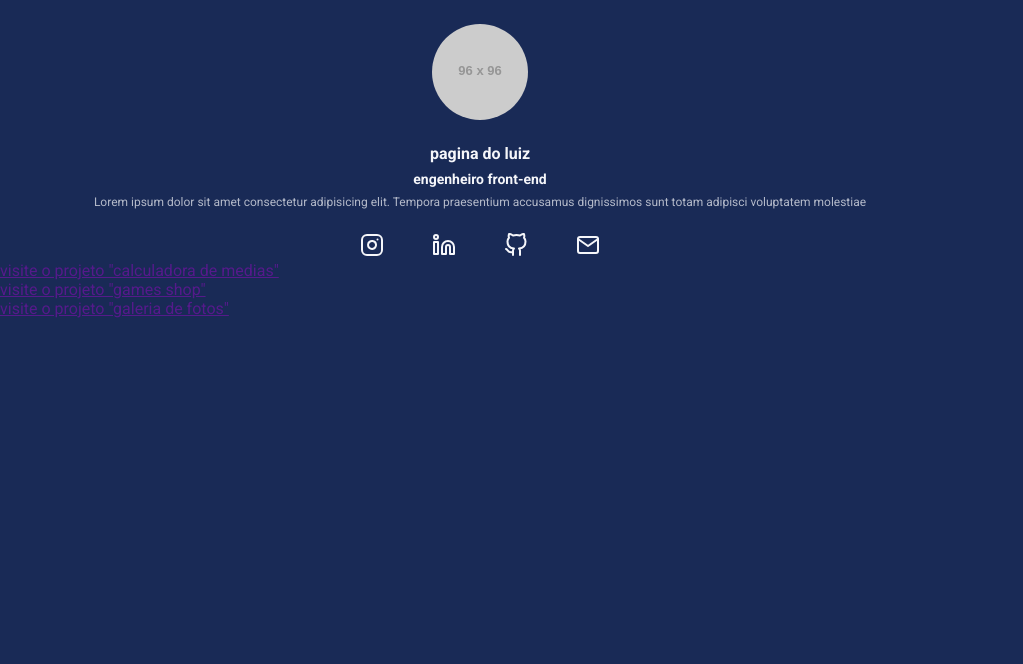
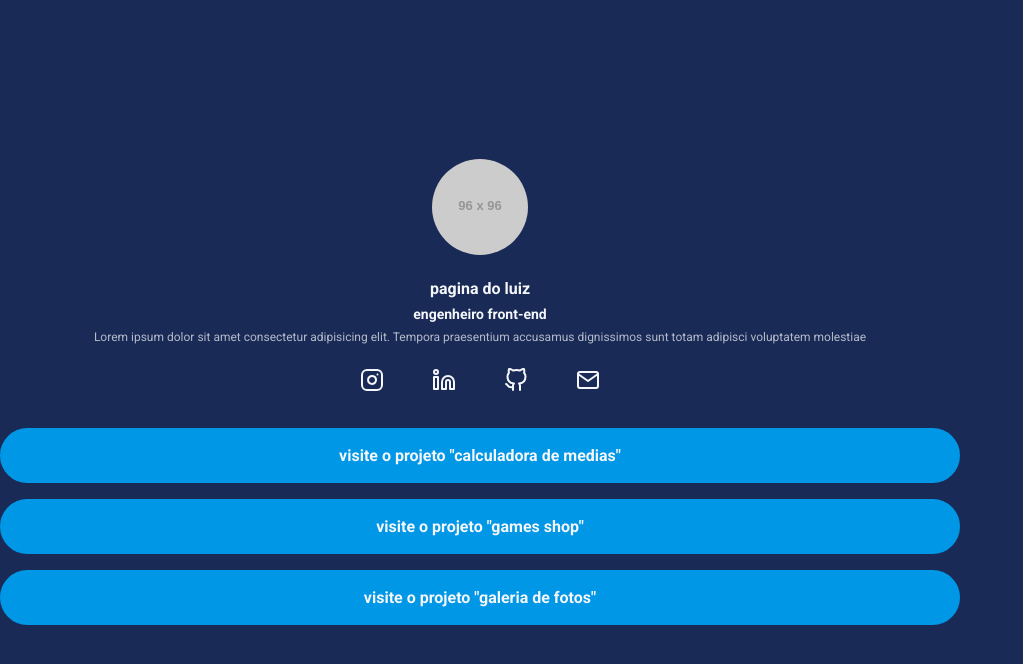
Before and after one commit to Luizferreira01/less, a website: page index.html in a window 1280 px wide. Shown: the whole page, without its empty margins (0-1023 px from the left). Drawn offline with nearby package versions, Linux system fonts and the light colour scheme; files that its build step writes are made by us from their sources; placeholder pictures from the web are drawn by us.

Commit message:
Update main.less

```diff
--- a/src/styles/main.less
+++ b/src/styles/main.less
@@ -25,6 +25,10 @@ body {
     max-width: 960px;
     width: 100%;
     margin: o auto;
+    height: 100vh;
+    display: flex;
+    flex-direction: column;
+    justify-content: center;
 
     @media @breakpointMobile {
         max-width: 70%;
@@ -36,7 +40,7 @@ body {
 }
 
 header {
-    padding: 24px;
+    padding-bottom: 24px;
 
     .profile-avatar{
         display: block;
@@ -78,3 +82,28 @@ header {
         }
     }
 }
+
+.projects-list {
+    margin-top: 32px;
+
+    &-item {
+        a {
+            text-decoration: none;
+            background-color: #colors[buttonColor];
+            display: block;
+            padding: 16px 20px;
+            margin-bottom: 16px;
+            text-align: center;
+            color: #colors[textColor];
+            font-weight: bold;
+            border-radius: 30px;
+            border: 2px solid #colors[buttonColor];
+            transition: all ease .5s;
+
+            &:hover {
+                color: #colors[buttonColor];
+                background-color: transparent;
+            }
+        }
+    }
+}
```
